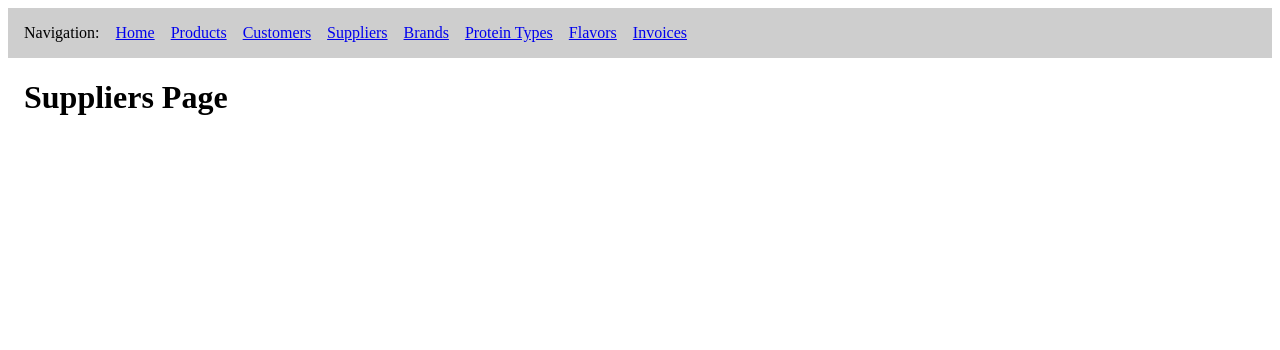
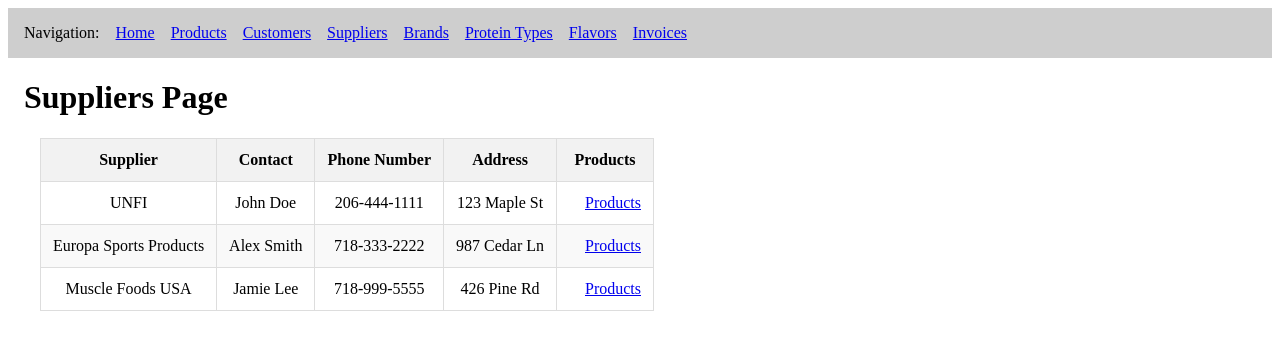
Before and after one commit to BrendxnW/the-protein-bros, a React app in the folder frontend/: page /suppliers in a window 1280 px wide. Shown: the top 350 px of the page. Built offline with nearby package versions, Linux system fonts and the light colour scheme; no server answers; the HTML template or start-up script is replaced by a standard one.

Commit message:
suppliers, supplierProducts, and edits to invoice details

```diff
--- a/frontend/src/App.jsx
+++ b/frontend/src/App.jsx
@@ -13,6 +13,7 @@ import Invoices from './pages/Invoices';
 import CreateInvoice from './pages/CreateInvoice';
 import AddProduct from './pages/AddProduct';
 import InvoiceDetails from './pages/InvoiceDetails';
+import SupplierProducts from './pages/SupplierProducts';
 
 // Components
 import Navigation from './components/Navigation';
@@ -38,6 +39,7 @@ function App() {
                 <Route path="/add-invoice" element={<CreateInvoice backendURL={backendURL} />} />
                 <Route path="/add-product" element={<AddProduct backendURL={backendURL} />} />
                 <Route path="/invoice-details/:invoiceID" element={<InvoiceDetails backendURL={backendURL} />} />
+                <Route path="/supplier-products/:supplierID" element={<SupplierProducts backendURL={backendURL} />} />
             </Routes>
         </>
     );
--- a/frontend/src/pages/InvoiceDetails.jsx
+++ b/frontend/src/pages/InvoiceDetails.jsx
@@ -4,18 +4,18 @@ import {useParams} from "react-router-dom";
 function InvoiceDetails({backendURL}) {
     const invoices = {
         1: [
-            {product: "Gold Standard 100% Whey", quantity: 2, price: 34.99},
-            {product: "Sport Plant-Based Protein", quantity: 1, price: 34.99}
+            {id: 1, product: "Gold Standard 100% Whey", quantity: 2, price: 34.99},
+            {id: 2, product: "Sport Plant-Based Protein", quantity: 1, price: 34.99}
         ],
         2: [
-            {product: "ISO 100", quantity: 1, price: 39.99}
+            {id: 3, product: "ISO 100", quantity: 1, price: 39.99}
         ],
         3: [
-            {product: "Casein+", quantity: 1, price: 64.99},
-            {product: "Sport Plant-Based Protein", quantity: 1, price: 34.99}
+            {id: 4, product: "Casein+", quantity: 1, price: 64.99},
+            {id: 5, product: "Sport Plant-Based Protein", quantity: 1, price: 34.99}
         ],
         4: [
-            {product: "Grass-Fed Whey Protein Isolate", quantity: 1, price: 59.99}
+            {id: 6, product: "Grass-Fed Whey Protein Isolate", quantity: 1, price: 59.99}
         ]
     };
 
@@ -36,7 +36,7 @@ function InvoiceDetails({backendURL}) {
             </thead>
             <tbody>
                 {details.map((i) => (
-                    <tr>
+                    <tr key={i.id}>
                         <td>{invoiceID}</td>
                         <td>{i.product}</td>
                         <td>{i.quantity}</td>
--- /dev/null
+++ b/frontend/src/pages/SupplierProducts.jsx
@@ -0,0 +1,47 @@
+import {useParams} from 'react-router-dom';
+
+function SupplierProducts({backendURL}) {
+    const productsList = {
+        "UNFI": [
+            {id: 1, product: "Gold Standard 100% Whey", price: 28.49},
+            {id: 2, product: "ISO100", price: 27.99}
+        ],
+        "Europa Sports Products": [
+            {id: 5, product: "Grass-Fed Whey Protein Isolate", price: 41.99},
+            {id: 4, product: "Casein+", price: 45.49}
+        ],
+        "Muscle Foods USA": [
+            {id: 3, product: "Sport Plant-Based Protein", price: 24.49},
+            {id: 1, product: "Gold Standard 100% Whey", price: 27.99}
+        ]
+    };
+
+    const {supplierID} = useParams();
+    const products = productsList[supplierID];
+
+    return (
+        <>
+        <h1>{supplierID}</h1>
+
+        <table>
+            <thead>
+                <tr>
+                    <th>Item ID</th>
+                    <th>Product</th>
+                    <th>WholeSale Cost</th>
+                </tr>
+            </thead>
+            <tbody>
+                {products.map((i) => (
+                    <tr key={i}>
+                        <td>{i.id}</td>
+                        <td>{i.product}</td>
+                        <td>{i.price}</td>
+                    </tr>
+                ))}
+            </tbody>
+        </table>
+        </>
+    )
+};
+export default SupplierProducts;
--- a/frontend/src/pages/Suppliers.jsx
+++ b/frontend/src/pages/Suppliers.jsx
@@ -1,9 +1,37 @@
-
+import {Link} from 'react-router-dom';
 
 function Suppliers({backendURL}) {
+    const suppliersList = [
+        {id: 1, supplier: "UNFI", contact: "John Doe", number: "206-444-1111", address: "123 Maple St"},
+        {id: 2, supplier: "Europa Sports Products", contact: "Alex Smith", number: "718-333-2222", address: "987 Cedar Ln"},
+        {id: 3, supplier: "Muscle Foods USA", contact: "Jamie Lee", number: "718-999-5555", address: "426 Pine Rd"}
+    ]
     return (
         <>
         <h1>Suppliers Page</h1>
+
+        <table>
+            <thead>
+                <tr>
+                    <th>Supplier</th>
+                    <th>Contact</th>
+                    <th>Phone Number</th>
+                    <th>Address</th>
+                    <th>Products</th>
+                </tr>
+            </thead>
+            <tbody>
+                {suppliersList.map((i) => (
+                    <tr key={i.id}>
+                        <td>{i.supplier}</td>
+                        <td>{i.contact}</td>
+                        <td>{i.number}</td>
+                        <td>{i.address}</td>
+                        <td><Link to={`/supplier-products/${i.supplier}`}>Products</Link></td>
+                    </tr>
+                ))}
+            </tbody>
+        </table>
         </>
     )
 }
```
